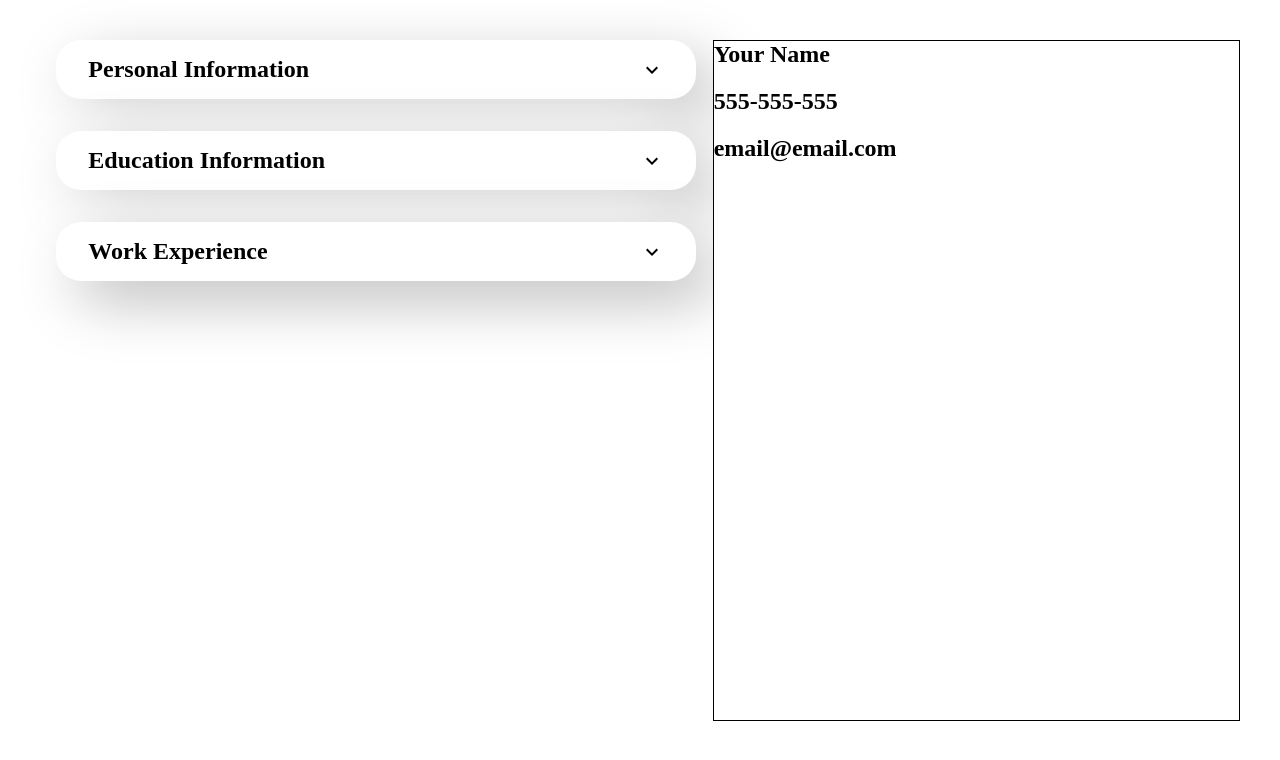
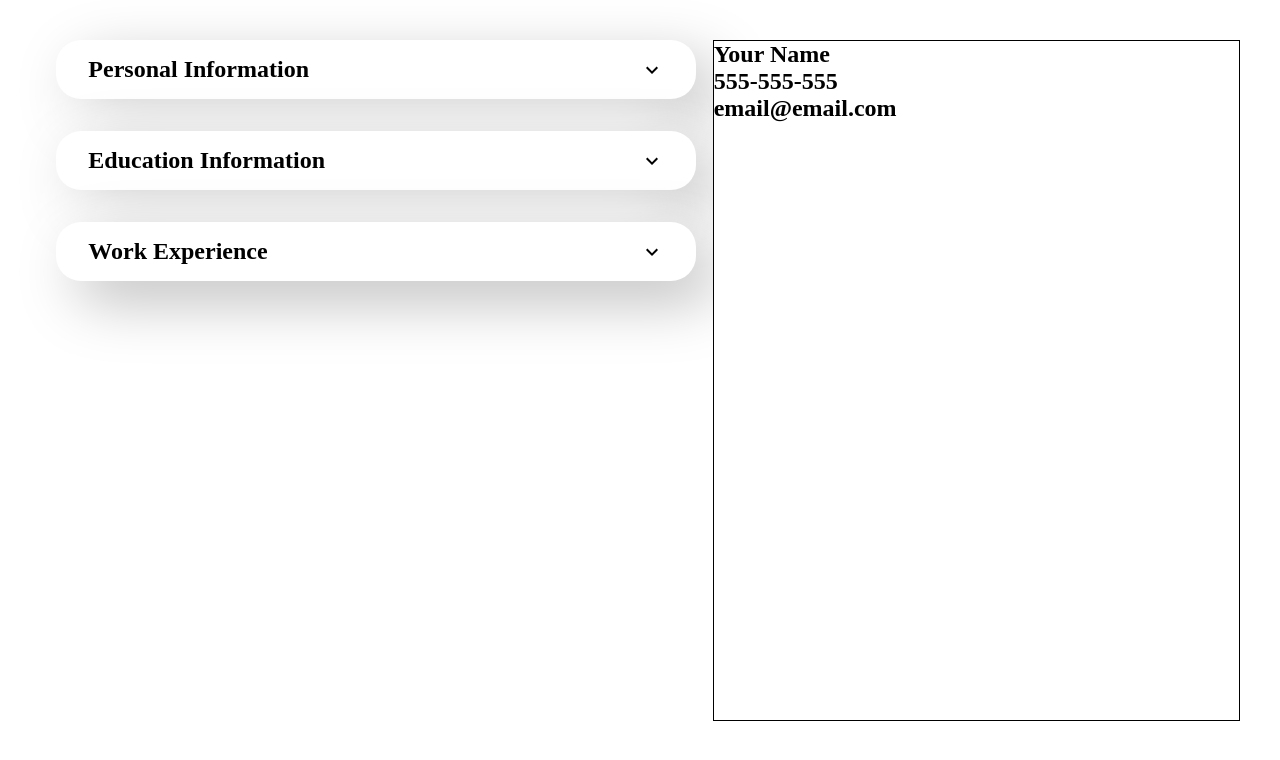
Before and after one commit to danielopoulos321/cv-builder, a React app: page / in a window 1280 px wide. Shown: the top 760 px of the page. Built offline with nearby package versions, Linux system fonts and the light colour scheme; the HTML template or start-up script is replaced by a standard one.

Commit message:
Add global styl resets

```diff
--- a/src/styles/App.css
+++ b/src/styles/App.css
@@ -4,14 +4,18 @@
   padding: 2rem;
 }
 
-h1{
+h1, h2{
   font-size: 1.5em;
   margin: 0;
 }
 
-ul {
+ul,p {
   margin: 0;
   padding: 0;
+}
+
+li{
+  list-style-type: none;
 }
 
 .allInputsContainer{
```
